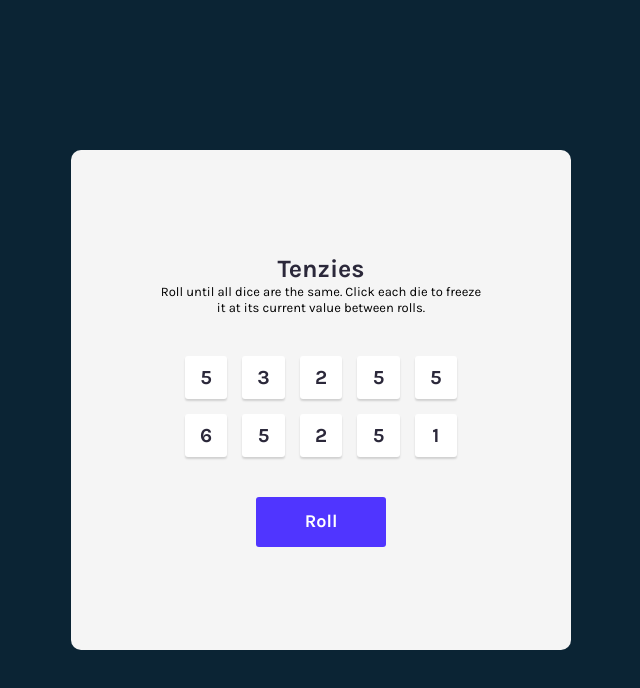
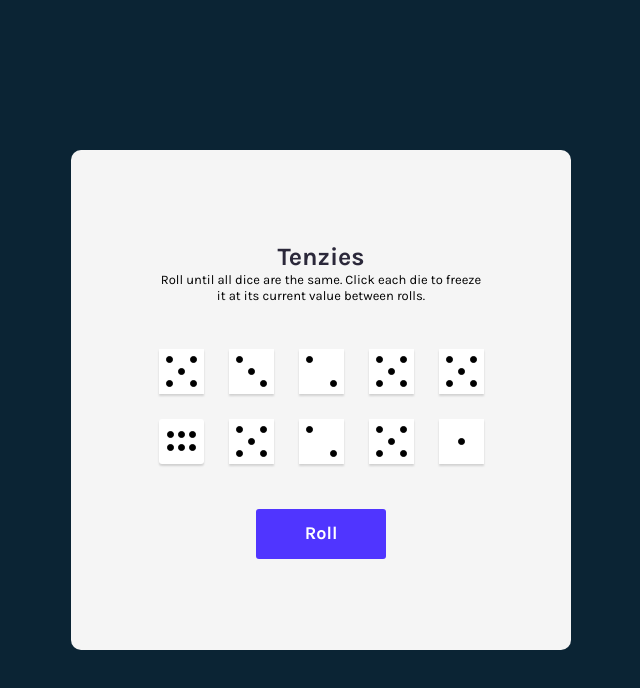
Before and after one commit to ol3gatron/Tenzies-game, a React (Vite) app: page / in a window 1280 px wide. Shown: the top 688 px of the page, without its empty margins (319-959 px from the left). Built offline with nearby package versions, Linux system fonts and the light colour scheme.

Commit message:
made an actual dices instead of digits

```diff
--- a/src/components/Die.jsx
+++ b/src/components/Die.jsx
@@ -1,6 +1,66 @@
 function Die(props) {
+  const style = {
+    backgroundColor: props.isHeld ? "#59E391" : "#FFF",
+
+    cursor: "pointer",
+    userSelect: "none",
+
+    width: "45px",
+    height: "45px",
+    position: "relative",
+    boxShadow: "0 2px 2px #00000026",
+    margin: "5px",
+  }
+
+
   return (
-    <div style={{backgroundColor: props.isHeld ? "#59E391" : "#FFF"}} className="die" onClick={props.holdDice}>{props.value}</div>
+    <div
+      style={style}
+      className={props.value !== 6 ? `die die-${props.value}` : "die-6"}
+      onClick={props.holdDice}
+    >
+      {props.value === 1 && <span className="die-1--first"></span>}
+      {props.value === 2 &&
+        <>
+          <span className="die-2--first"></span>
+          <span className="die-2--second"></span>
+        </>
+      }
+      {props.value === 3 &&
+        <>
+          <span className="die-3--first"></span>
+          <span className="die-3--second"></span>
+          <span className="die-3--third"></span>
+        </>
+      }
+      {props.value === 4 &&
+        <>
+          <span className="die-4--first"></span>
+          <span className="die-4--second"></span>
+          <span className="die-4--third"></span>
+          <span className="die-4--fourth"></span>
+        </>
+      }
+      {props.value === 5 &&
+        <>
+          <span className="die-5--first"></span>
+          <span className="die-5--second"></span>
+          <span className="die-5--third"></span>
+          <span className="die-5--fourth"></span>
+          <span className="die-5--fifth"></span>
+        </>
+      }
+      {props.value === 6 &&
+        <div className="die-6-container">
+          <span className="die-6--first"></span>
+          <span className="die-6--second"></span>
+          <span className="die-6--third"></span>
+          <span className="die-6--fourth"></span>
+          <span className="die-6--fifth"></span>
+          <span className="die-6--sixth"></span>
+        </div>
+      }
+    </div>
   )
 }
 export default Die
--- a/src/index.css
+++ b/src/index.css
@@ -36,7 +36,7 @@ main {
   margin: 40px 0;
 }
 
-.die {
+/* .die {
   padding: 10px 15px;
   display: inline;
   border-radius: 3px;
@@ -47,6 +47,119 @@ main {
   text-align: center;
   cursor: pointer;
   user-select: none;
+} */
+
+.die > span {
+  width: 7px;
+  height: 7px;
+  border: 1px solid black;
+  margin: 7px;
+  border-radius: 50%;
+  background-color: #000;
+  position: absolute;
+}
+
+.die-1 {
+  display: flex;
+  flex-direction: column;
+  justify-content: center;
+  align-items: center;
+}
+
+.die-2--second {
+  right: 0;
+  bottom: 0;
+}
+
+.die-3 {
+  display: flex;
+  justify-content: center;
+  align-items: center;
+}
+
+.die-3--first {
+  top: 0;
+  left: 0;
+}
+
+.die-3--second {
+  right: 0;
+  bottom: 0
+}
+
+.die-4--first {
+  top: 0;
+  right: 0;
+}
+
+.die-4--second {
+  bottom: 0;
+  right: 0;
+}
+
+.die-4--third {
+  bottom: 0;
+  left: 0;
+}
+
+.die-4--fourth {
+  top: 0;
+  left: 0;
+}
+
+.die-5--first {
+  top: 0;
+  right: 0;
+}
+
+.die-5--second {
+  bottom: 0;
+  right: 0;
+}
+
+.die-5--third {
+  bottom: 0;
+  left: 0;
+}
+
+.die-5--fourth {
+  top: 0;
+  left: 0;
+}
+
+.die-5 {
+  display: flex;
+  justify-content: center;
+  align-items: center;
+}
+
+.die-6-container {
+  display: grid;
+  grid-template-columns: 1fr 1fr 1fr;
+  grid-template-rows: 1fr 1fr;
+}
+
+.die-6 {
+  border-radius: 3px;
+  width: 45px;
+  height: 45px;
+  position: relative;
+  background-color: rgb(89, 227, 145);
+  box-shadow: 0 2px 2px #00000026;
+  margin: 10px;
+  display: flex;
+  flex-direction: column;
+  justify-content: center;
+  align-items: center;
+}
+
+.die-6-container > span {
+  width: 7px;
+  height: 7px;
+  border: 1px solid black;
+  border-radius: 50%;
+  background-color: #000;
+  margin: 3px 2px;
 }
 
 .die:active {
```
